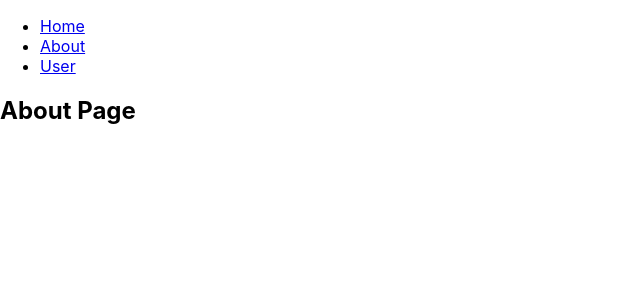
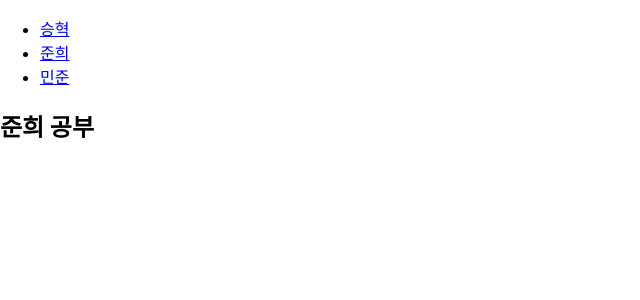
Before and after one commit to VanSubstance/ourtube, a React (Create React App) app in the folder front/: page /about in a window 1280 px wide. Shown: the top 300 px of the page, without its empty margins (0-640 px from the left). Built offline with nearby package versions, Linux system fonts and the light colour scheme; the HTML template or start-up script is replaced by a standard one.

Commit message:
Distribution

```diff
--- a/front/src/App.js
+++ b/front/src/App.js
@@ -13,13 +13,13 @@ class App extends Component {
           <nav>
             <ul>
               <li>
-                <Link to="/">Home</Link>
+                <Link to="/">승혁</Link>
               </li>
               <li>
-                <Link to="/about">About</Link>
+                <Link to="/about">준희</Link>
               </li>
               <li>
-                <Link to="/user">User</Link>
+                <Link to="/user">민준</Link>
               </li>
             </ul>
           </nav>
--- a/front/src/Yang/About.js
+++ b/front/src/Yang/About.js
@@ -1,11 +1,13 @@
-import React from 'react';
+import React, {Component} from 'react';
 
-const About = () => {
-    return(
-        <div>
-            <h2>About Page</h2>
-        </div>
-    )
+class About extends Component {
+    render() {
+        return(
+            <div>
+                <h2>준희 공부</h2>
+            </div>
+        );
+    }
 }
 
 export default About;
--- a/front/src/Yang/User.js
+++ b/front/src/Yang/User.js
@@ -1,11 +1,13 @@
-import React from 'react';
+import React, {Component} from 'react';
 
-const User = () => {
-    return(
-        <div>
-            <h2>User Page</h2>
-        </div>
-    )
+class User extends Component {
+    render() {
+        return(
+            <div>
+                <h2>민준이 공부</h2>
+            </div>
+        );
+    }
 }
 
 export default User;
```
